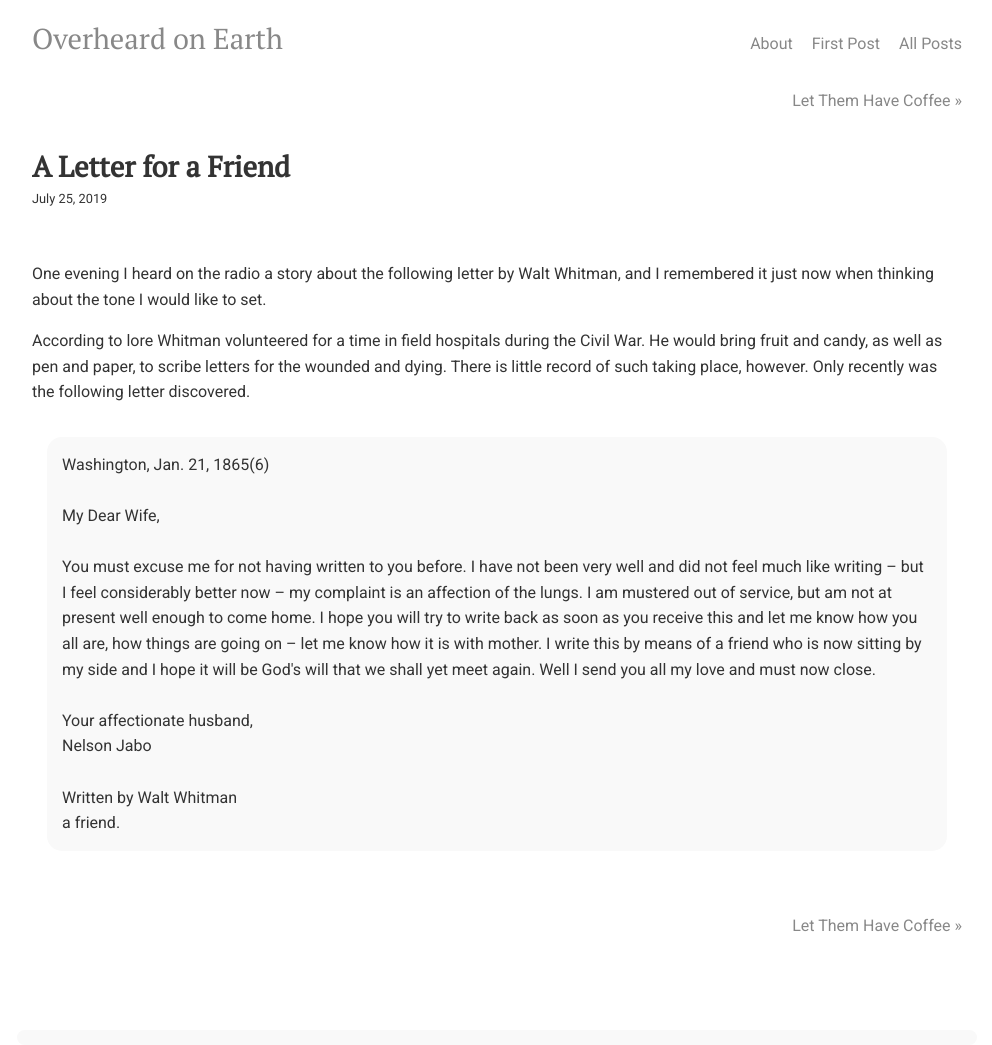
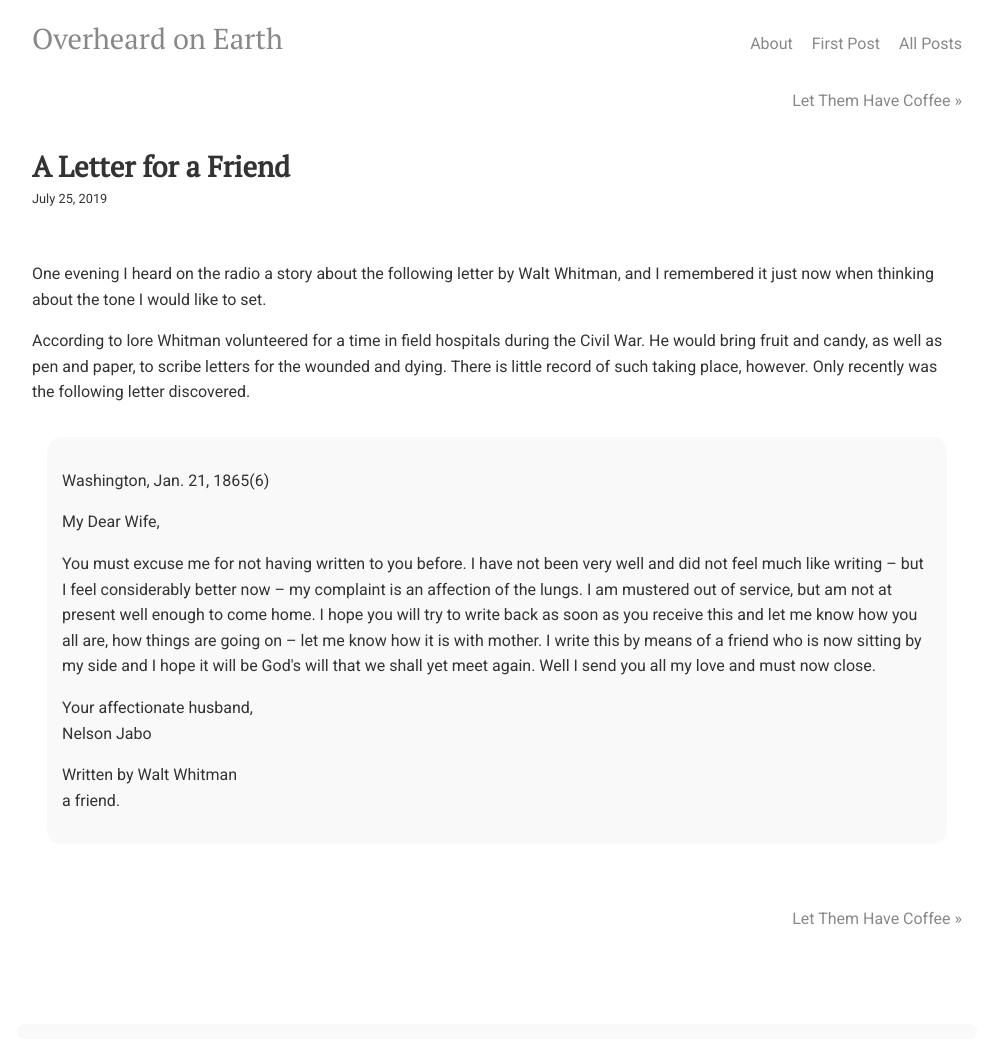
Before and after one commit to overheardonearth/overheardonearth.github.io, a Jekyll site: the page built from _posts/2019-07-25-a-letter-for-a-friend.html, in a window 1280 px wide. Shown: the whole page, without its empty margins (143-1135 px from the left). Built offline with Jekyll 4.4.1, drawn with Linux system fonts in a browser that asks for light colours; comment, search, counter and statistics services are not loaded.

Commit message:
Update 2019-07-25-a-letter-for-a-friend.html

```diff
--- a/_posts/2019-07-25-a-letter-for-a-friend.html
+++ b/_posts/2019-07-25-a-letter-for-a-friend.html
@@ -12,19 +12,19 @@ One evening I heard on the radio a story about the following letter by Walt Whit
 
 <div class="media">
 
-    Washington, Jan. 21, 1865(6)
- <br><br>
+ <p>   Washington, Jan. 21, 1865(6)
+<p>
 
     My Dear Wife,
- <br><br>
+<p>
 
     You must excuse me for not having written to you before. I have not been very well and did not feel much like writing – but I feel considerably better now – my complaint is an affection of the lungs. I am mustered out of service, but am not at present well enough to come home. I hope you will try to write back as soon as you receive this and let me know how you all are, how things are going on – let me know how it is with mother. I write this by means of a friend who is now sitting by my side and I hope it will be God's will that we shall yet meet again. Well I send you all my love and must now close.
 
- <br><br>
+<p>
     Your affectionate husband,<br>
     Nelson Jabo
 
- <br><br>
+<p>
     Written by Walt Whitman<br>
     a friend.
 </div>
```
